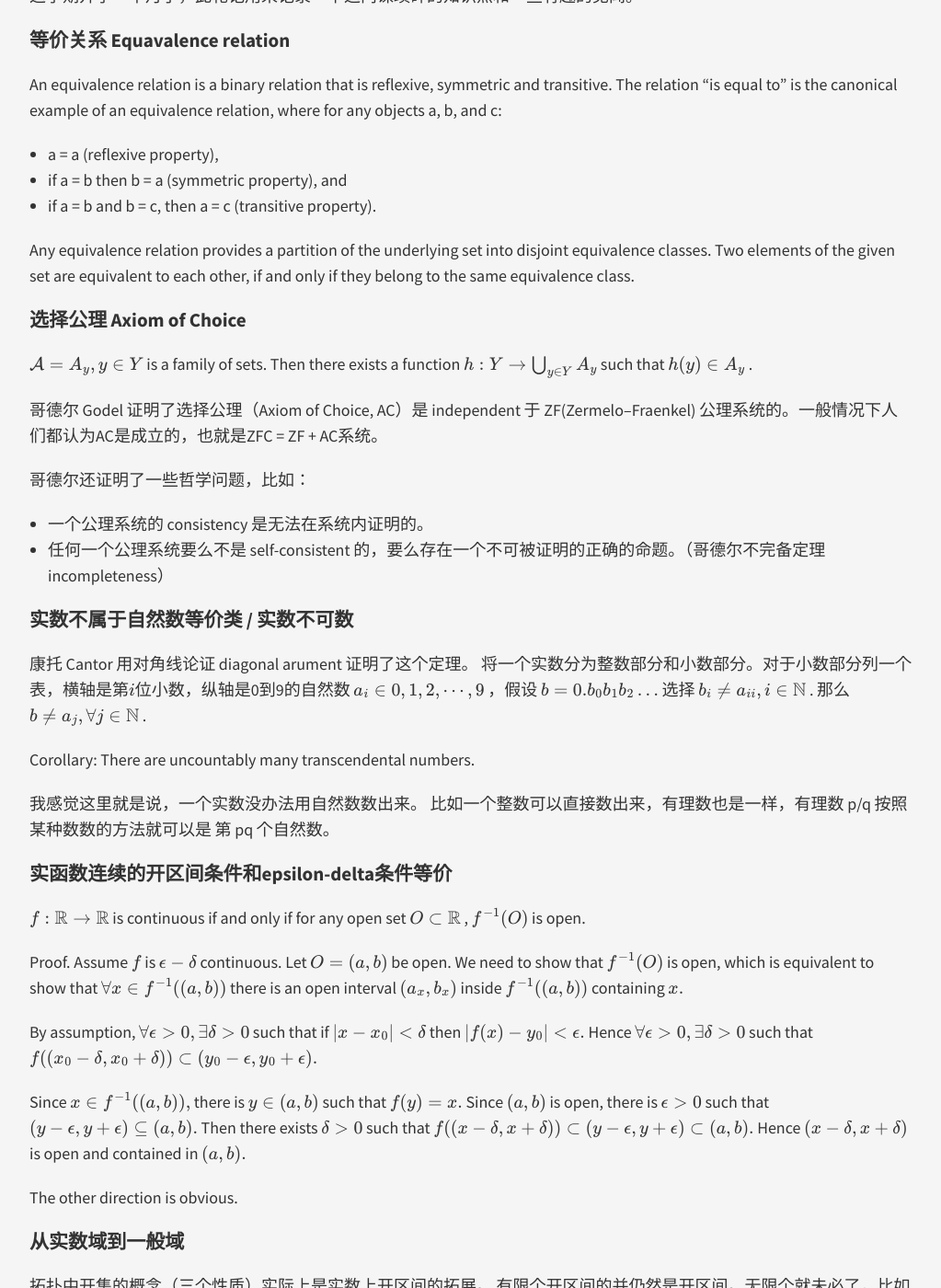
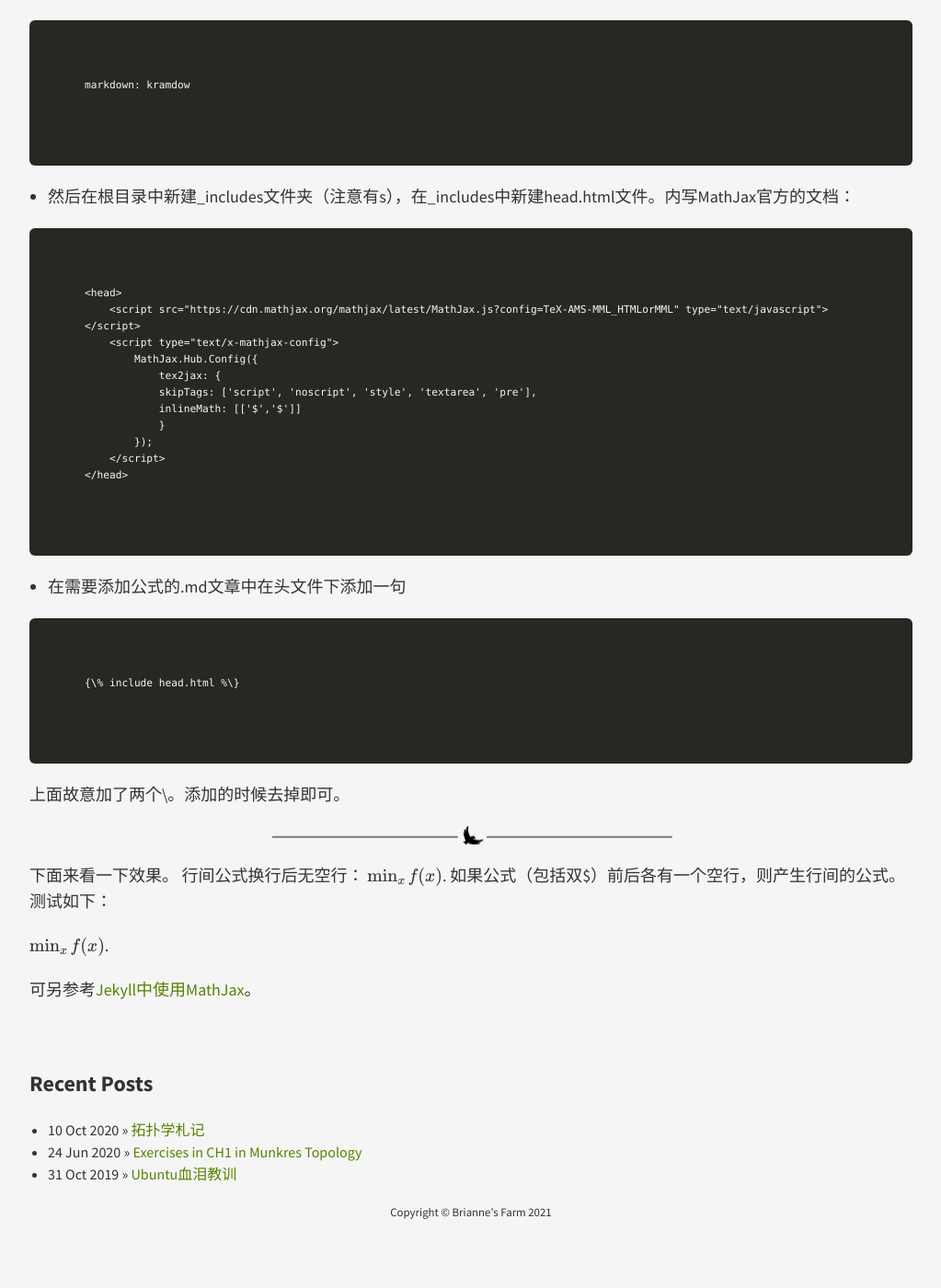
Before and after one commit to shellyyz/shellyyz.github.io, a Jekyll site: the page built from _posts/2018-11-28-Add MathJax into GitHub Pages.md, in a window 1280 px wide and 1400 px high, scrolled down 344 px. Shown: the whole window at 92% size, without its empty margins (128-1151 px from the left). Built offline with Jekyll 4.4.1, drawn with Linux system fonts in a browser that asks for light colours; formulas are drawn with MathJax 3; comment, search, counter and statistics services are not loaded; after the commit the page ends 1671 px from its top, so only the background shows below that; some of the changed text lies outside the part shown.

Commit message:
Update 2018-11-28-Add MathJax into GitHub Pages.md

````diff
--- a/_posts/2018-11-28-Add MathJax into GitHub Pages.md
+++ b/_posts/2018-11-28-Add MathJax into GitHub Pages.md
@@ -1,179 +1,57 @@
 ---
-layout: post
-title: '拓扑学札记'
-author: 'Brianne Yao'
-catalog: true
+layout:     post
+title:      Add MathJax into GitHub Pages
+subtitle:   在GitHub Pages中添加数学公式
+date:       2018-11-28
+author:     Brianne Yao
+# description: some common commands in Git.
+# header-img: img/post-bg-ios9-web.jpg -->
+catalog: 	 true
 comments: true
 tags:
-    - Topology
-    - Notes
+    - Git
+    - Commands
 ---
+{% include head.html %}
+# 在GitHub Pages中添加数学公式
+$$E = m c^2$$
 
+- 首先在根目录中的_config.yml文件添加
 
-{% include head.html %}
+```
+markdown: kramdow
+```
 
+- 然后在根目录中新建_includes文件夹（注意有s），在_includes中新建head.html文件。内写MathJax官方的文档：
 
-作为一门数学基础课，拓扑学涵盖了一些重要的数学思想。比方说第一次课教授讲 equivalence 关系时就提到的，classification 是数学的一个重要问题。按照不同的尺度标准进行分类，可以对某个对象的特征有更加深入的理解。
-比如集合如果按照 bijection 这个等价关系分类的话特征就是集合的cardinality.
+```
+<head>
+    <script src="https://cdn.mathjax.org/mathjax/latest/MathJax.js?config=TeX-AMS-MML_HTMLorMML" type="text/javascript"></script>
+    <script type="text/x-mathjax-config">
+        MathJax.Hub.Config({
+            tex2jax: {
+            skipTags: ['script', 'noscript', 'style', 'textarea', 'pre'],
+            inlineMath: [['$','$']]
+            }
+        });
+    </script>
+</head>
+```
 
-这学期开学一个月了，此札记用来记录一下这门课琐碎的知识点和一些有趣的见闻。
+- 在需要添加公式的.md文章中在头文件下添加一句
 
-### 等价关系 Equavalence relation
+```
+{\% include head.html %\}
+```
+上面故意加了两个\。添加的时候去掉即可。
 
-An equivalence relation is a binary relation that is reflexive, symmetric and transitive. The relation "is equal to" is the canonical example of an equivalence relation, where for any objects a, b, and c:
+----
 
- - a = a (reflexive property),
- - if a = b then b = a (symmetric property), and
- - if a = b and b = c, then a = c (transitive property).
+下面来看一下效果。
+行间公式换行后无空行：
+$$\min_{x} f(x)$$.
+如果公式（包括双$）前后各有一个空行，则产生行间的公式。测试如下：
 
-Any equivalence relation provides a partition of the underlying set into disjoint equivalence classes. Two elements of the given set are equivalent to each other, if and only if they belong to the same equivalence class.
+$$\min_{x} f(x)$$.
 
-
-### 选择公理 Axiom of Choice
-
-$\mathcal{A} = \{A_{y}, y\in Y\}$
-is a family of sets.
-Then there exists a function
-$h: Y \to \bigcup_{y\in Y} A_{y}$
- such that
-$h(y)\in A_{y}$
-.
-
-哥德尔 Godel 证明了选择公理（Axiom of Choice, AC）是 independent 于 ZF(Zermelo–Fraenkel) 公理系统的。一般情况下人们都认为AC是成立的，也就是ZFC = ZF + AC系统。
-
-哥德尔还证明了一些哲学问题，比如：
- - 一个公理系统的 consistency 是无法在系统内证明的。
- - 任何一个公理系统要么不是 self-consistent 的，要么存在一个不可被证明的正确的命题。（哥德尔不完备定理 incompleteness）
-
-
-### 实数不属于自然数等价类 / 实数不可数
-
-康托 Cantor 用对角线论证 diagonal arument 证明了这个定理。
-将一个实数分为整数部分和小数部分。对于小数部分列一个表，横轴是第$i$位小数，纵轴是0到9的自然数
-$a_{i}\in\{0, 1, 2, \cdots, 9\}$
-，假设
-$b=0. b_{0} b_{1} b_{2} ...$
-选择
-$b_{i}\ne a_{ii}, i\in \mathbb{N}$
-. 那么
-$b \ne a_j, \forall j\in\mathbb{N}$
-.
-
-Corollary: There are uncountably many transcendental numbers.
-
-我感觉这里就是说，一个实数没办法用自然数数出来。
-比如一个整数可以直接数出来，有理数也是一样，有理数 p/q 按照某种数数的方法就可以是 第 pq 个自然数。
-
-### 实函数连续的开区间条件和epsilon-delta条件等价
-
-$f: \mathbb{R} \to \mathbb{R}$
- is continuous if and only if
-for any open set
-$O\subset \mathbb{R}$
-,
-$f^{-1}(O)$
- is open.
-
-Proof.
-Assume
-$f$
- is
-$\epsilon-\delta$
- continuous. Let
-$O=(a,b)$
- be open. We need to show that
-$f^{-1}(O)$
- is open, which is equivalent to show that
-$\forall x\in f^{-1}((a, b))$
-there is an open interval
-$(a_{x}, b_{x})$
- inside
-$f^{-1}((a,b))$
- containing
-$x.$
-
-By assumption,
-$\forall \epsilon >0, \exists \delta >0$
- such that if
-$|x-x_{0}|<\delta$
- then
-$|f(x)-y_{0}|<\epsilon.$
-Hence
-$\forall \epsilon >0, \exists \delta >0$
- such that
-$f((x_{0}-\delta, x_{0}+\delta)) \subset (y_{0}-\epsilon, y_{0}+\epsilon).$
-
-Since
-$x\in f^{-1}((a,b)),$
-there is
-$y\in (a, b)$
- such that
-$f(y) = x.$
- Since
-$(a,b)$
- is open, there is
-$\epsilon>0$
- such that
-$(y-\epsilon, y+\epsilon) \subseteq (a, b).$
-Then there exists
-$\delta>0$
-such that
-$f((x-\delta, x+\delta))\subset (y-\epsilon, y+\epsilon)\subset (a, b).$
-Hence
-$(x-\delta, x+\delta)$
- is open and contained in
-$(a, b).$
-
-The other direction is obvious.
-
-### 从实数域到一般域
-
-拓扑中开集的概念（三个性质）实际上是实数上开区间的拓展。
-有限个开区间的并仍然是开区间。无限个就未必了，比如
-$\bigcap_{n=1}^{\infty} (-\frac{1}{n}, \frac{1}{m}) = \{0\}.$
-
-由此我们就有了拓扑的定义，是一个集合
-$X$
-和
-$X$
-的幂集
-$\mathcal{P}(X)$
-的一个子集
-$\mathcal{O}$
-，且
-$\mathcal{O}$
-中的元素（是
-$X$
-的子集）满足三条性质。
-
-拓扑举例：
- - trivial topology:
-$\mathcal{O}= \\{ \emptyset, X \\} .$
- - discrete topology:
-$\mathcal{O}=\mathcal{P}(X).$
- - finite-component topology:
-$\mathcal{O}= \\{ U\in \mathcal{P}|X-U \;\text{is a finite set} \\} \cup \emptyset.$
-
-### 集合的内点、外点、与边界点
-
-对于集合X的一个划分，按照其子集A的内外边进行划分。
-
-Let
-$(X, \mathcal{O})$
- be a topology space,
-$A\subset X$, $x\in X.$
- - int(A) 中的$x$:
-$\exists O\subset X, x\in O$ and $O\subset A.$
- - ext(A) 中的$x$:
-$\exists O\subset X, x\in O$ and $O\subset X-A.$
- - A的 boundary 中的
-$x$
- (亦记作
-$\partial A$
- ):
-$\forall O$
- open with
-$x\in O,$
-$O\cap A \ne \emptyset,$
- and
-$O\cap A^{c} = \emptyset.$
+可另参考[Jekyll中使用MathJax](http://pkuwwt.github.io/linux/2013-12-03-jekyll-using-mathjax/)。
````
